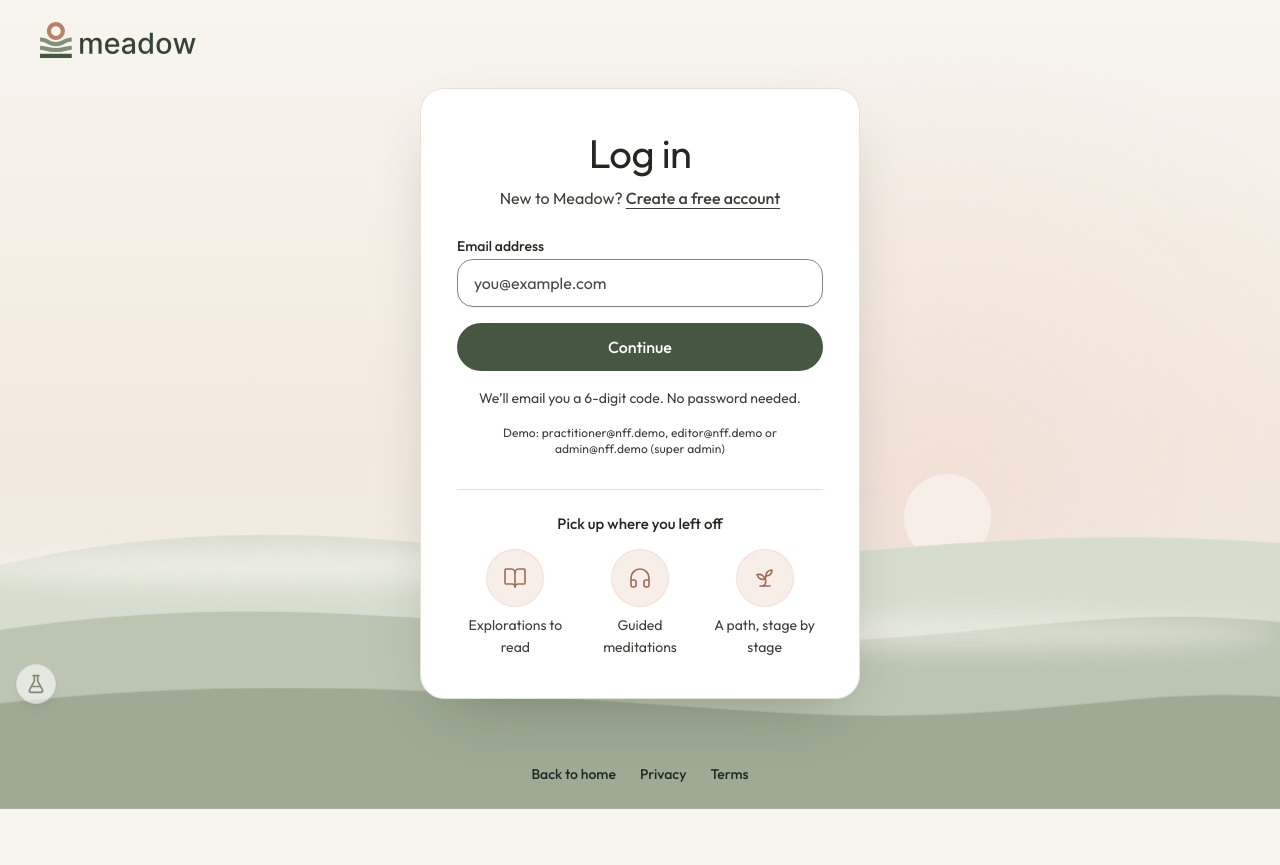
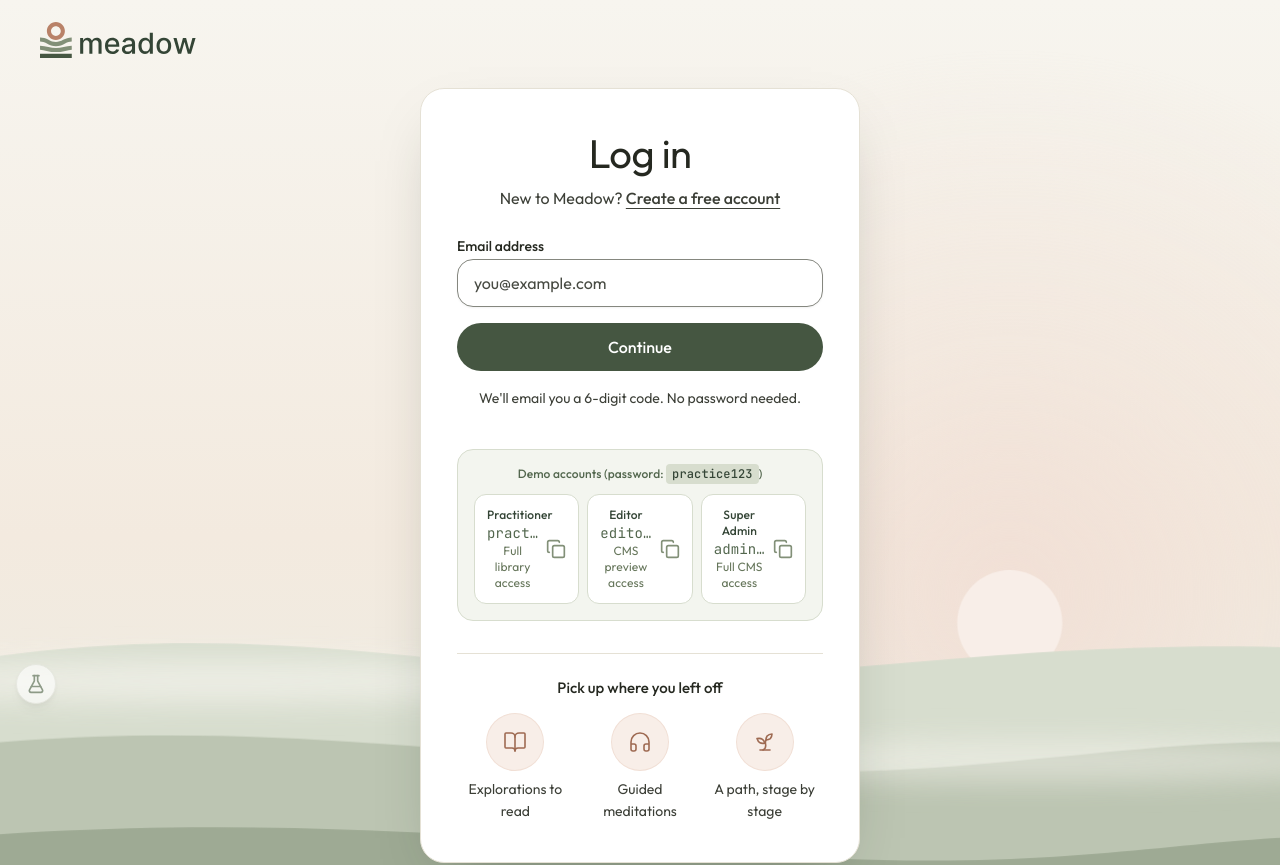
Before and after one commit to RohitPalkar/nff-demo-ui, a React (Vite) app: page /login in a window 1280 px wide. Shown: the top 865 px of the page. Before the commit the page ends 809 px from the top, so only its background shows below. Built offline with nearby package versions, Linux system fonts and the light colour scheme.

Commit message:
feat: add copy buttons for demo accounts on login page
- Add copy buttons next to each demo account email
- Show role, email, and description for each persona
- Visual feedback with checkmark when copied
- Password hint included
- Styled in current Meadow theme

```diff
--- a/src/pages/auth/LoginPage.tsx
+++ b/src/pages/auth/LoginPage.tsx
@@ -1,6 +1,6 @@
 import { LEARN_HOME } from '@/services/learning/routes'
 import { zodResolver } from '@hookform/resolvers/zod'
-import { Loader2 } from 'lucide-react'
+import { Loader2, Copy, Check } from 'lucide-react'
 import { useState } from 'react'
 import { useForm } from 'react-hook-form'
 import { Link, useLocation, useNavigate } from 'react-router-dom'
@@ -12,6 +12,7 @@ import { requestSignInCode } from '@/services/auth'
 import { AuthCard, Field, FormAlert, authLink } from './AuthCard'
 import { AuthHighlights } from './AuthHighlights'
 import { CodeStep } from './CodeStep'
+import { cn } from '@/lib/utils'
 
 const schema = z.object({
   email: z.string().trim().email('Enter a valid email address.'),
@@ -40,6 +41,20 @@ export function LoginPage() {
     resolver: zodResolver(schema),
     defaultValues: { email: state?.email ?? '' },
   })
+
+  const [copiedEmail, setCopiedEmail] = useState<string | null>(null)
+
+  async function copyEmail(email: string) {
+    await navigator.clipboard.writeText(email)
+    setCopiedEmail(email)
+    setTimeout(() => setCopiedEmail(null), 2000)
+  }
+
+  const demoAccounts = [
+    { role: 'Practitioner', email: 'practitioner@nff.demo', description: 'Full library access' },
+    { role: 'Editor', email: 'editor@nff.demo', description: 'CMS preview access' },
+    { role: 'Super Admin', email: 'admin@nff.demo', description: 'Full CMS access' },
+  ] as const
 
   async function sendCode(values: Values) {
     setFormError(null)
@@ -106,11 +121,40 @@ export function LoginPage() {
           Continue
         </Button>
         <p className="text-center nff-body-sm text-muted-foreground">
-          We’ll email you a 6-digit code. No password needed.
+          We'll email you a 6-digit code. No password needed.
         </p>
-        <p className="text-center nff-caption text-muted-foreground">
-          Demo: practitioner@nff.demo, editor@nff.demo or admin@nff.demo (super admin)
-        </p>
+
+        {/* Demo Accounts with Copy Buttons */}
+        <div className="mt-6 p-4 rounded-xl bg-[var(--nff-sage-50)] border border-[var(--nff-sage-200)]">
+          <p className="text-center nff-caption font-medium text-[var(--nff-forest-700)] mb-3">
+            Demo accounts (password: <code className="bg-[var(--nff-sage-200)] px-1.5 py-0.5 rounded text-[var(--nff-forest-900)]">practice123</code>)
+          </p>
+          <div className="grid gap-2 sm:grid-cols-3">
+            {demoAccounts.map((account) => (
+              <button
+                key={account.email}
+                type="button"
+                onClick={() => copyEmail(account.email)}
+                className={cn(
+                  'relative flex items-center justify-between gap-2 p-3 rounded-lg bg-white border border-[var(--nff-sage-200)]',
+                  'hover:border-[var(--nff-sage-300)] hover:shadow-sm transition-all duration-200',
+                  'focus-visible:outline-none focus-visible:ring-2 focus-visible:ring-[var(--nff-forest-500)]'
+                )}
+              >
+                <div className="flex flex-col min-w-0">
+                  <span className="nff-caption font-medium text-[var(--nff-forest-900)]">{account.role}</span>
+                  <span className="nff-caption text-[var(--nff-forest-700)] truncate font-mono text-sm">{account.email}</span>
+                  <span className="nff-caption text-[var(--nff-sage-600)]">{account.description}</span>
+                </div>
+                {copiedEmail === account.email ? (
+                  <Check className="size-5 text-[var(--nff-emerald-600)] flex-shrink-0" aria-hidden="true" />
+                ) : (
+                  <Copy className="size-5 text-[var(--nff-sage-500)] hover:text-[var(--nff-forest-700)] transition-colors flex-shrink-0" aria-hidden="true" />
+                )}
+              </button>
+            ))}
+          </div>
+        </div>
       </form>
     </AuthCard>
   )
```
